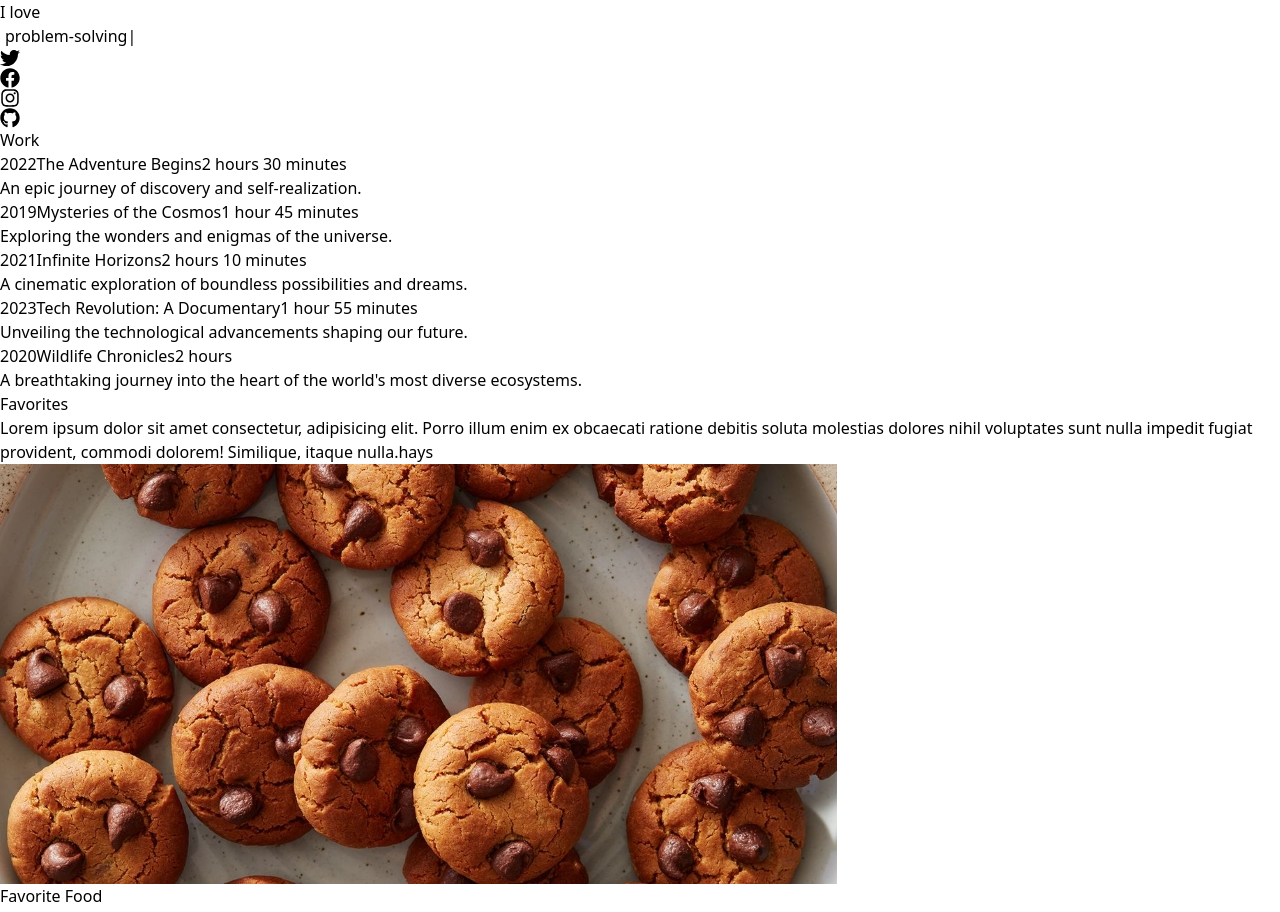
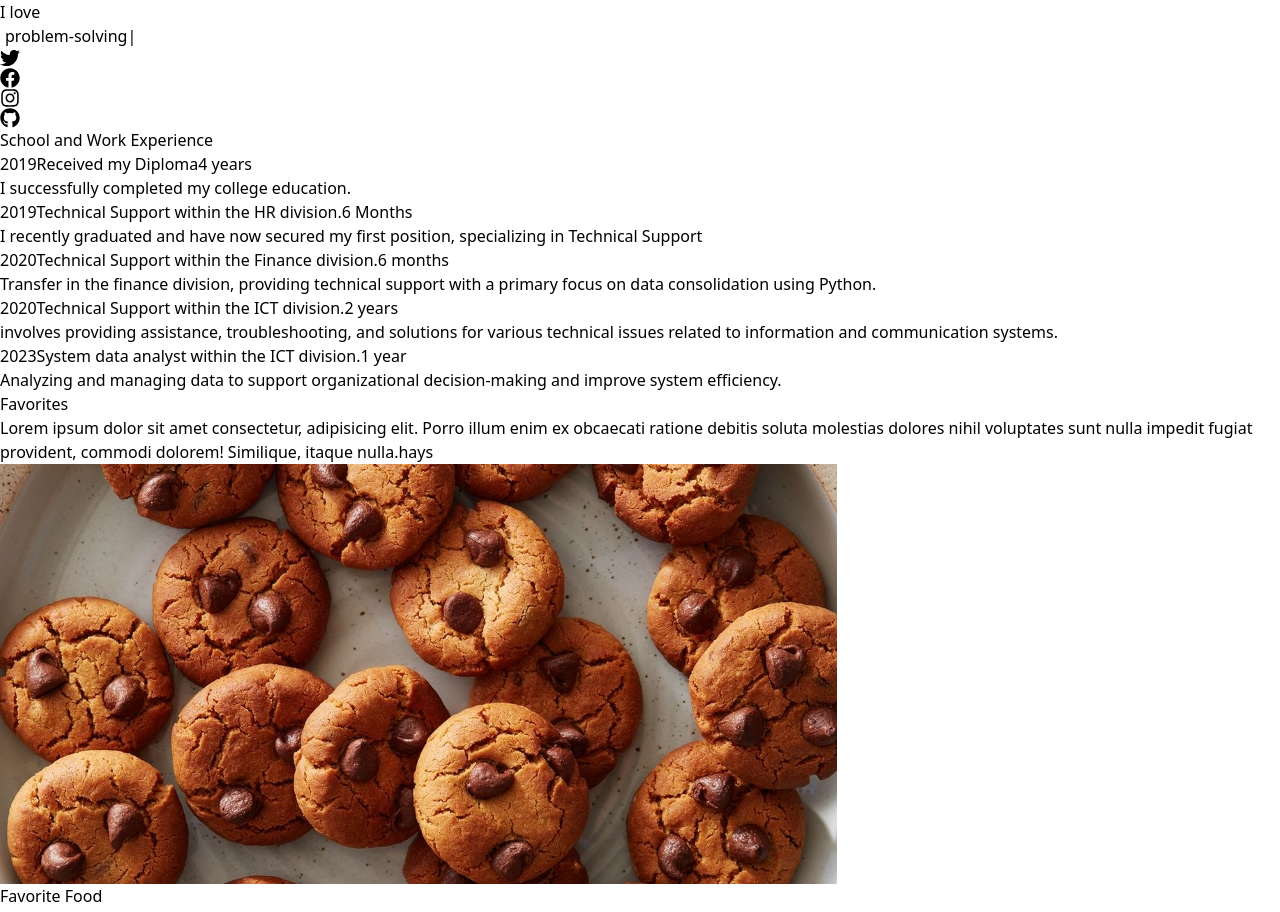
Before and after one commit to BounceSensei/vite-portfolio, a React (Vite) app: page / in a window 1280 px wide. Shown: the part 1027-1939 px from the top of the page. Built offline with nearby package versions, Linux system fonts and the light colour scheme.

Commit message:
Edit Work

```diff
--- a/src/components/Work.jsx
+++ b/src/components/Work.jsx
@@ -3,34 +3,34 @@ import WorkItem from './WorkItems.jsx'
 
 const data =[
         {
-          "year": 2022,
-          "title": "The Adventure Begins",
-          "duration": "2 hours 30 minutes",
-          "details": "An epic journey of discovery and self-realization."
+          "year": 2019,
+          "title": "Received my Diploma",
+          "duration": "4 years",
+          "details": "I successfully completed my college education."
         },
         {
           "year": 2019,
-          "title": "Mysteries of the Cosmos",
-          "duration": "1 hour 45 minutes",
-          "details": "Exploring the wonders and enigmas of the universe."
+          "title": "Technical Support within the HR division.",
+          "duration": "6 Months",
+          "details": "I recently graduated and have now secured my first position, specializing in Technical Support"
         },
         {
-          "year": 2021,
-          "title": "Infinite Horizons",
-          "duration": "2 hours 10 minutes",
-          "details": "A cinematic exploration of boundless possibilities and dreams."
+          "year": 2020,
+          "title": "Technical Support within the Finance division.",
+          "duration": "6 months",
+          "details": "Transfer in the finance division, providing technical support with a primary focus on data consolidation using Python."
+        },
+        {
+          "year": 2020,
+          "title": "Technical Support within the ICT division.",
+          "duration": "2 years",
+          "details": " involves providing assistance, troubleshooting, and solutions for various technical issues related to information and communication systems."
         },
         {
           "year": 2023,
-          "title": "Tech Revolution: A Documentary",
-          "duration": "1 hour 55 minutes",
-          "details": "Unveiling the technological advancements shaping our future."
-        },
-        {
-          "year": 2020,
-          "title": "Wildlife Chronicles",
-          "duration": "2 hours",
-          "details": "A breathtaking journey into the heart of the world's most diverse ecosystems."
+          "title": "System data analyst within the ICT division.",
+          "duration": "1 year",
+          "details": "Analyzing and managing data to support organizational decision-making and improve system efficiency."
         }
 
 ]
@@ -38,7 +38,7 @@ const data =[
 const Work = () => {
     return (
         <div id='work' className='max-w-[1040px] m-auto md:pl-20 p-4 py-16'>
-            <h1 className='text-4xl font-bold text-center text-[#001b5e]'>Work</h1>
+            <h1 className='text-4xl font-bold text-center text-[#001b5e]'>School and Work Experience</h1>
             {data.map((item, idx)=>
                 <WorkItem
                 key={idx}
```
